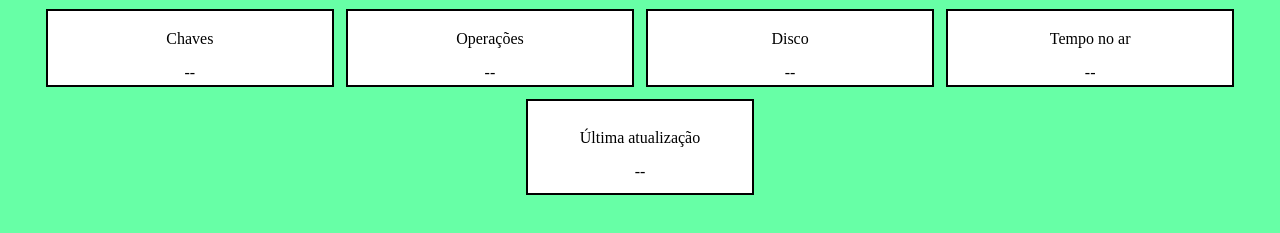
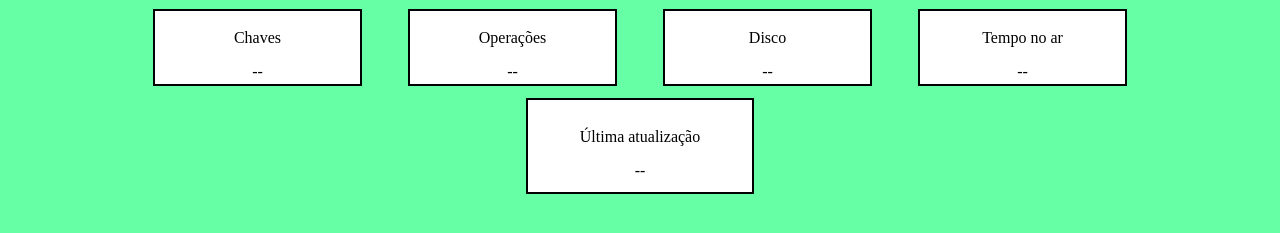
Before and after one commit to lu-izah19/mini-api-cripto, a plain HTML site: page screen/index.html in a window 1280 px wide. Shown: the part 197-430 px from the top of the page. Drawn offline with Linux system fonts and the light colour scheme; no server answers.

Commit message:
Refactor styles in style.css for layout improvements
Updated containerMonitoramento and dado styles for better layout.

```diff
--- a/screen/style.css
+++ b/screen/style.css
@@ -18,18 +18,22 @@ body{
 }
 
 .containerMonitoramento {
+    margin: 0 auto;
+    width: 1000px;
     text-align: center;
     display: grid;
     grid-template-columns: 1fr 1fr 1fr 1fr;
     grid-template-rows: 1fr;
+    gap: 2%;
     padding: 1%;
-    gap: 1%;
 }
 
 .dado1,
 .dado2,
 .dado3,
 .dado4 {
+    margin: 0 auto;
+    width: 200px;
     padding: 1%;
     border: 2px solid black;
     background-color: white;
```
